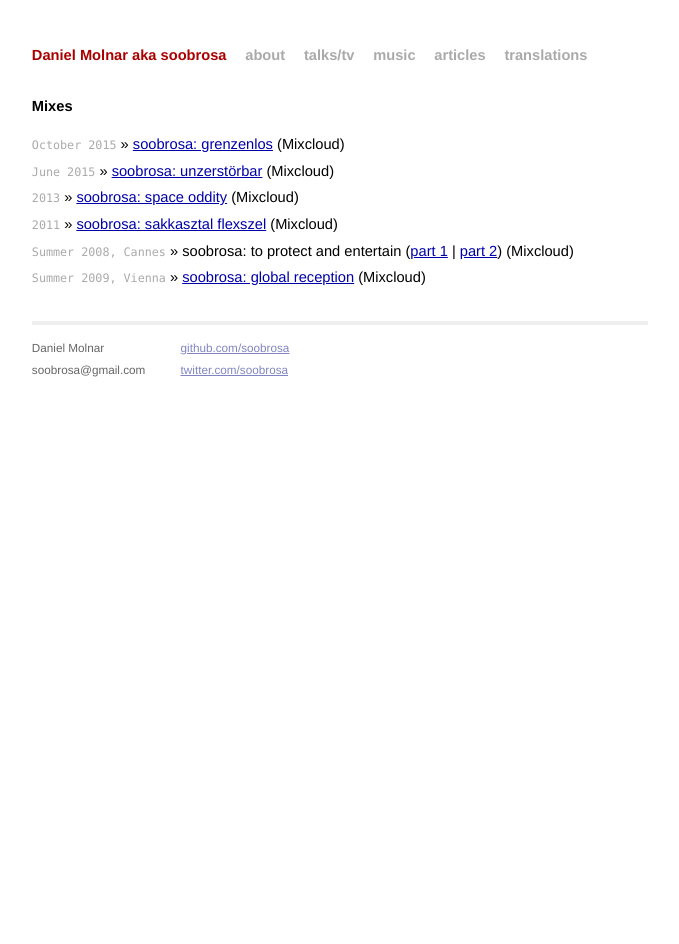
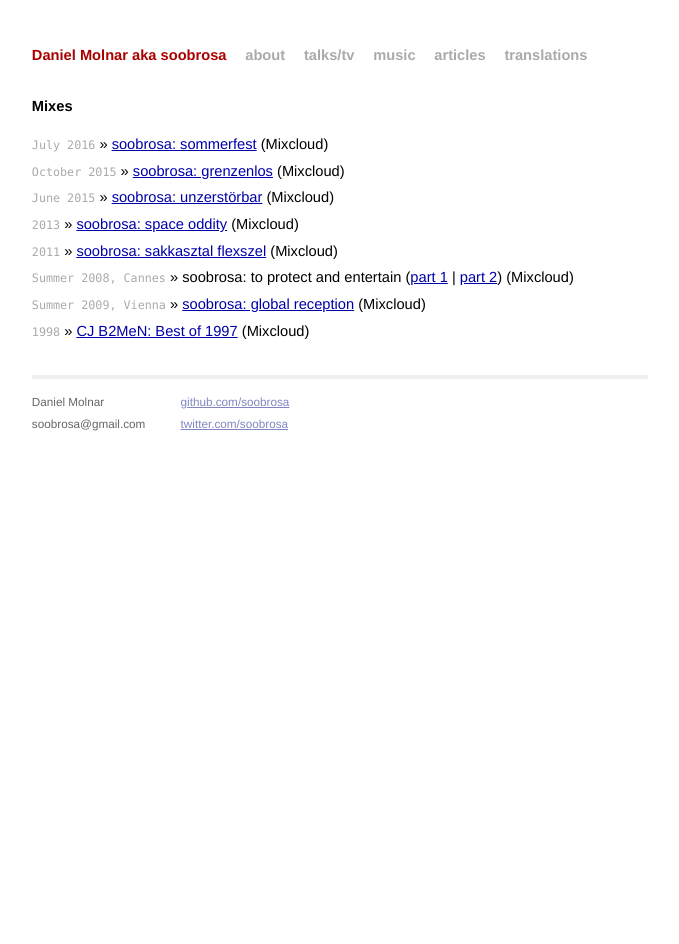
Before and after one commit to mojombo/mojombo.github.io, a Jekyll site: the page built from music.html, in a window 1280 px wide. Shown: the whole page, without its empty margins (300-979 px from the left). Built offline with Jekyll 4.4.1, drawn with Linux system fonts in a browser that asks for light colours.

Commit message:
Add a talk, some mixes and relate bio to reality.

```diff
--- a/about.html
+++ b/about.html
@@ -37,9 +37,9 @@ span{color:#333;}
 	<div id="about">
 		<h1>Daniel Molnar, data nerd.</h1>
 
-<p>I'm a data scientist at <a href="http://www.6wunderkinder.com/">6Wunderkinder</a>. <a href="http://merac.us/">Meracus Consulting</a> is our family firm with my wife providing professional services. Now we live in Berlin, Germany with our two daughters.</p>
+<p>I used to be a senior applied and data scientist at <a href="http://www.6wunderkinder.com/">6Wunderkinder</a> now part of <a href="http://www.microsoft.com/">Microsoft</a>. Meracus Consulting was our family firm with my wife providing professional services. Now we live in Berlin, Germany with our two daughters.</p>
 
-<p>In my non-existent free time I do fun data projects as one half of <a href="http://dataeast.co/about">DataEast & Co.</a>, take part in data competitions at <a href="http://stats.kaggle.com/users/45551/soobrosa">Kaggle</a> and publish Python tools at <a href="https://github.com/soobrosa">github</a>.</p>
+<p>In my non-existent free time I do fun data projects as one half of DataEast & Co., take part in data competitions at <a href="http://stats.kaggle.com/users/45551/soobrosa">Kaggle</a> and publish Python tools at <a href="https://github.com/soobrosa">github</a>.</p>
 
 <p>I'm a builder. I've co-funded businesses like <a href="http://www.digitalnatives.hu/">Digital Natives</a>, <a href="http://www.system.coedu.hu/">Coedu</a>, <a href="http://www.carnationgroup.com/">Carnation</a>, <a href="http://tyrell.hu/">Tyrell Hungary</a> and media entities like <a href="http://www.emasa.hu/print.php?id=1853">Subbacultcha</a>, <a href="http://www.pararadio.hu/">Pararadio</a>, Sziget Rádió 96.</a></p>
 
--- a/media.html
+++ b/media.html
@@ -6,6 +6,7 @@ title: soobrosa
 <div id="home">
   <h1>Media</h1>
   <ul class="posts">
+    <li><span>October 2016</span> &raquo; Keynote: Data Janitor 101 (<a href="http://www.slideshare.net/soobrosa/data-janitor-101">slides)</a>
     <li><span>June 2016</span> &raquo; Presentation: Migrating a data stack from AWS to Azure (via Raspberry Pi) (<a href="https://www.youtube.com/watch?v=QhXPANTd9nE">video</a> | <a href="https://www.youtube.com/watch?v=9X7_nzZbZsA">interview</a> | <a href="http://www.slideshare.net/soobrosa/migrating-a-data-stack-from-aws-to-azure-via-raspberry-pi">slides)</a>
     <li><span>May 2016</span> &raquo; <a href="https://berlinbuzzwords.de/news/inside-berlin-buzzwords-interview-daniel-molnar">Inside Berlin Buzzwords: an Interview with Daniel Molnar"</a></li>
     <li><span>June 2015</span> &raquo; <a href="http://www.slideshare.net/soobrosa/6w-bp-datashow">Presentation: Being a Data Janitor for 10m+ Users</a>
--- a/music.html
+++ b/music.html
@@ -6,11 +6,13 @@ title: soobrosa
 <div id="home">
   <h1>Mixes</h1>
   <ul class="posts">
+    <li><span>July 2016</span> &raquo; <a href="https://www.mixcloud.com/soobrosa/soobrosa-sommerfest/">soobrosa: sommerfest</a> (Mixcloud)
     <li><span>October 2015</span> &raquo; <a href="https://www.mixcloud.com/soobrosa/soobrosa-grenzenlos/">soobrosa: grenzenlos</a> (Mixcloud)
     <li><span>June 2015</span> &raquo; <a href="https://www.mixcloud.com/soobrosa/soobrosa-unzerstörbar/">soobrosa: unzerstörbar</a> (Mixcloud)
     <li><span>2013</span> &raquo; <a href="https://www.mixcloud.com/soobrosa/soobrosa-space-oddity/">soobrosa: space oddity</a> (Mixcloud)
     <li><span>2011</span> &raquo; <a href="https://www.mixcloud.com/soobrosa/soobrosa-sakkasztal-flexszel/">soobrosa: sakkasztal flexszel</a> (Mixcloud)
     <li><span>Summer 2008, Cannes</span> &raquo; soobrosa: to protect and entertain (<a href="https://www.mixcloud.com/soobrosa/soobrosa-to-protect-and-entertain-part-1/">part 1</a> | <a href="https://www.mixcloud.com/soobrosa/soobrosa-to-protect-and-entertain-part-2/">part 2</a>) (Mixcloud)
     <li><span>Summer 2009, Vienna</span> &raquo; <a href="https://www.mixcloud.com/soobrosa/soobrosa-global-reception/">soobrosa: global reception</a> (Mixcloud)
+     <li><span>1998</span> &raquo; <a href="https://www.mixcloud.com/soobrosa/cj-b2men-best-of-1997/">CJ B2MeN: Best of 1997</a> (Mixcloud)
   </ul>
 </div>
```
